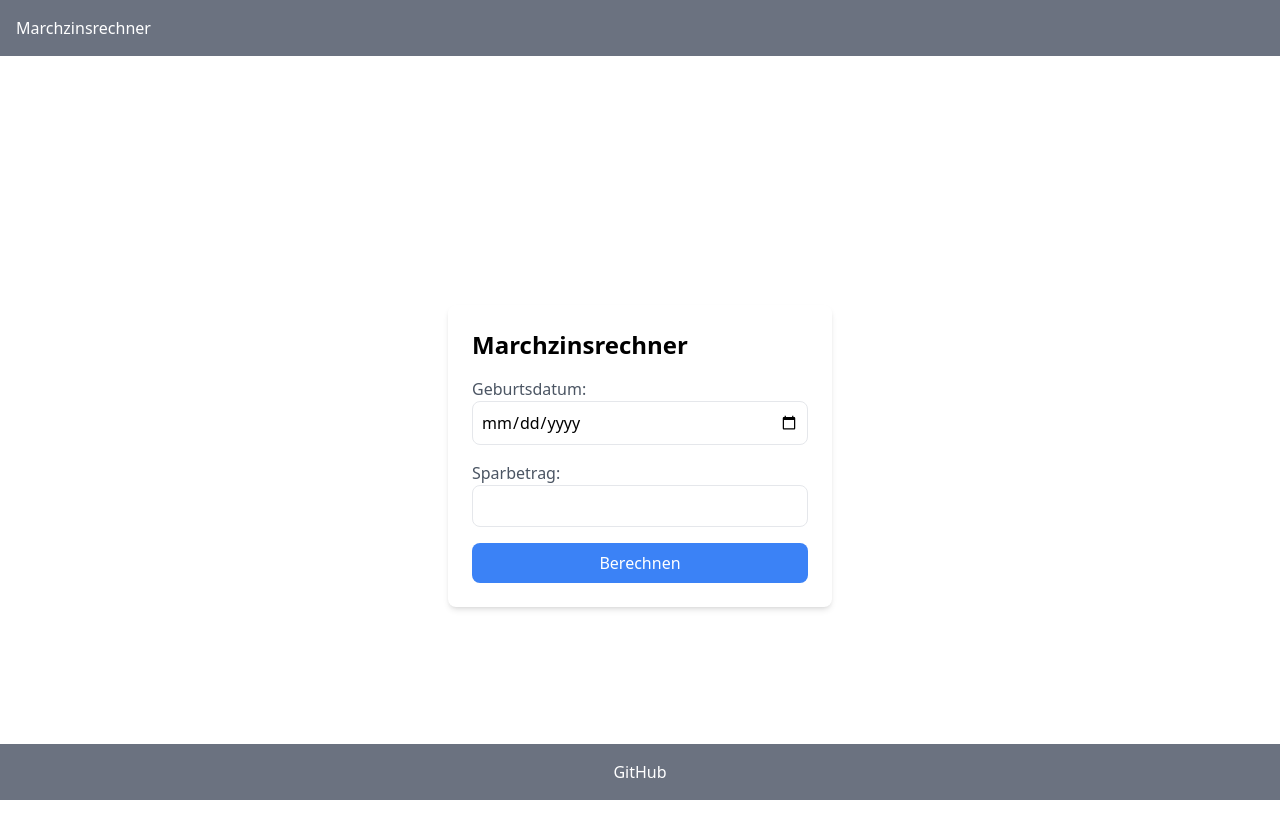
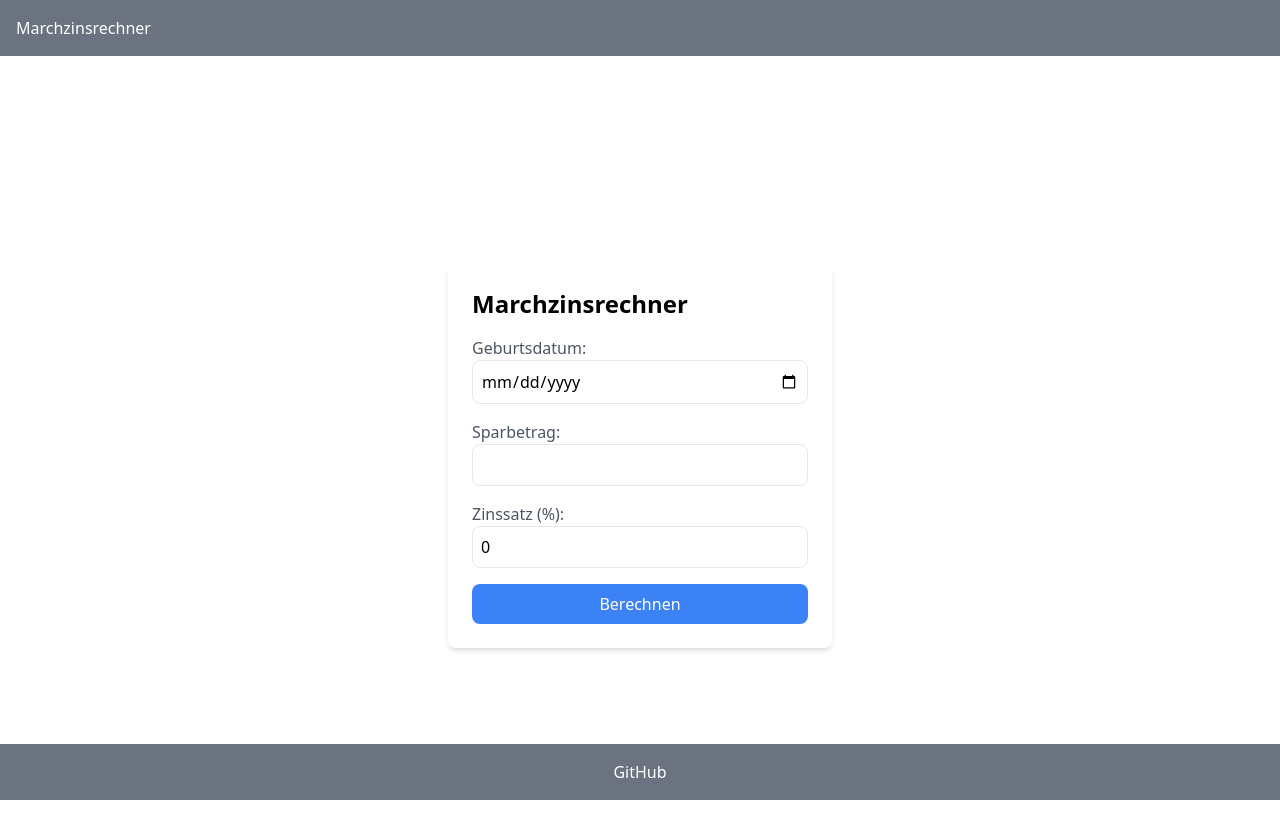
Before and after one commit to sanqro/IDPA_Vorprojekt, a React (Create React App) app in the folder client/: page / in a window 1280 px wide. Shown: the top 838 px of the page. Built offline with nearby package versions, Linux system fonts and the light colour scheme.

Commit message:
add variable interest rate
Co-authored-by: RelxOff <doeme.kreisel@gmail.com>
Co-authored-by: duckud <89130179+duckud@users.noreply.github.com>
Co-authored-by: h0peRL <89131248+h0peRL@users.noreply.github.com>

```diff
--- a/client/src/components/Calculator.tsx
+++ b/client/src/components/Calculator.tsx
@@ -3,6 +3,7 @@ import React, { useState } from "react";
 function Calculator() {
   const [birthdate, setBirthdate] = useState("");
   const [savingsAmount, setSavingsAmount] = useState("");
+  const [interestRate, setInterestRate] = useState(0); // Hinzugefügtes State für den Zinssatz
 
   const handleBirthdateChange = (e: React.ChangeEvent<HTMLInputElement>) => {
     setBirthdate(e.target.value);
@@ -12,9 +13,14 @@ function Calculator() {
     setSavingsAmount(e.target.value);
   };
 
+  const handleInterestRateChange = (e: React.ChangeEvent<HTMLInputElement>) => {
+    setInterestRate(parseFloat(e.target.value));
+  };
+
   const calculateInterest = () => {
     console.log(birthdate);
     console.log(savingsAmount);
+    console.log(interestRate);
   };
 
   return (
@@ -45,6 +51,18 @@ function Calculator() {
             className="border rounded-lg p-2 w-full"
           />
         </div>
+        <div className="mb-4">
+          <label htmlFor="interestRate" className="block font-medium text-gray-600">
+            Zinssatz (%):
+          </label>
+          <input
+            type="number"
+            id="interestRate"
+            value={interestRate}
+            onChange={handleInterestRateChange}
+            className="border rounded-lg p-2 w-full"
+          />
+        </div>
         <button
           onClick={calculateInterest}
           className="bg-blue-500 text-white p-2 rounded-lg w-full"
```
